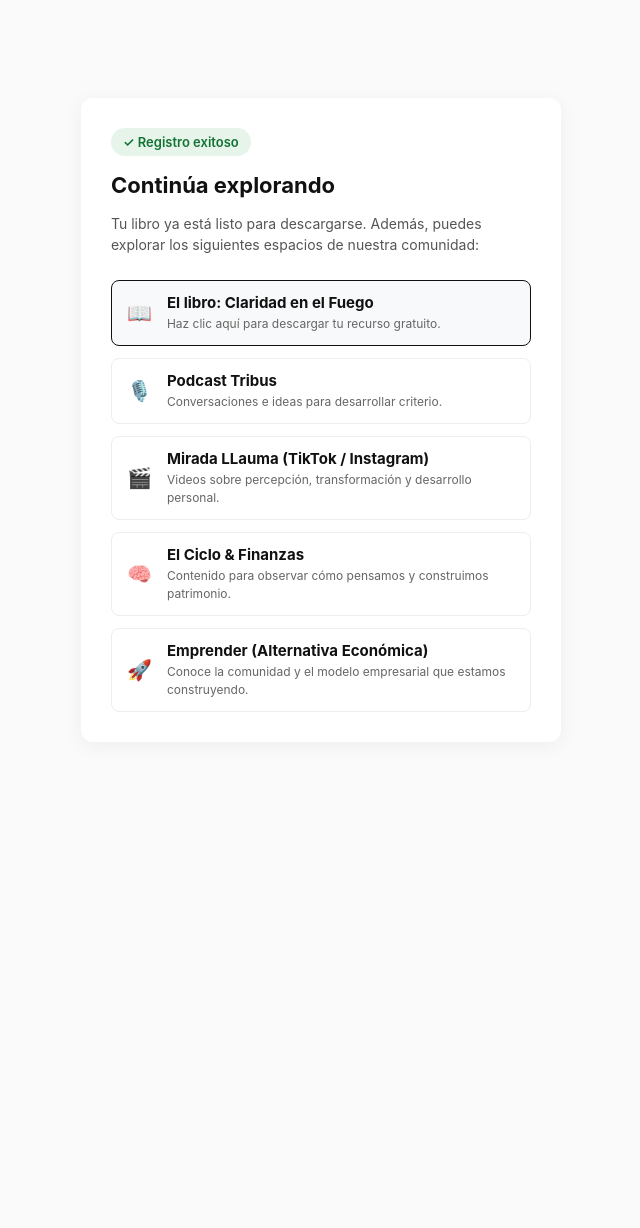
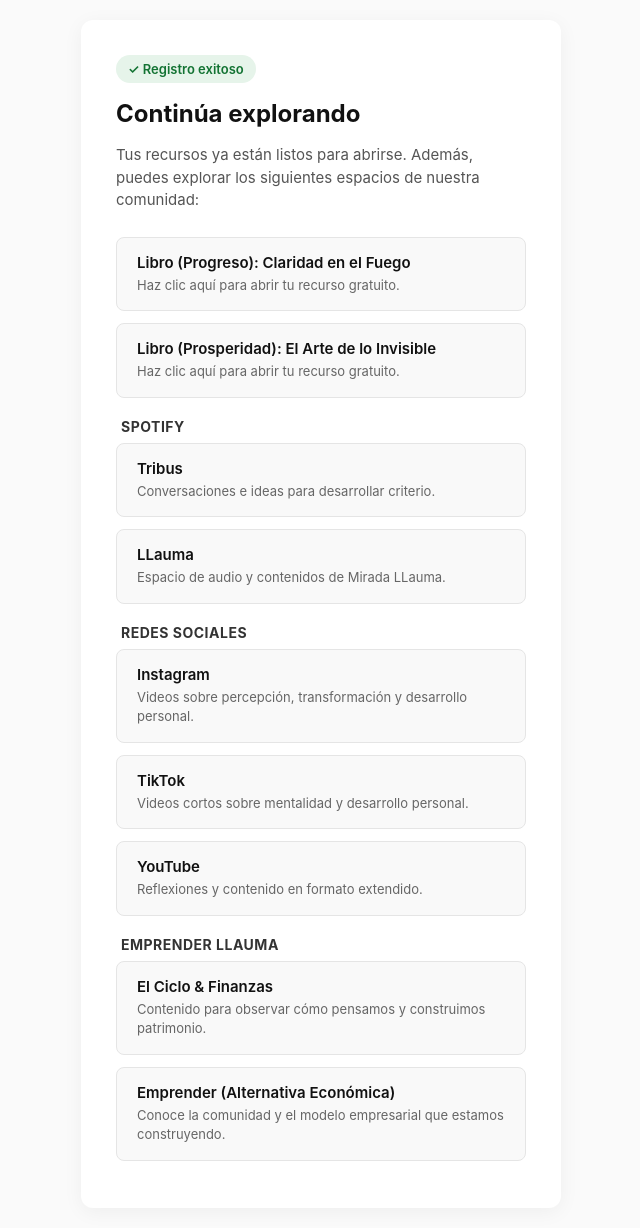
Before and after one commit to javieracu-ai/Mirada-LLauma, a Flask app: page /gracias in a window 1280 px wide. Shown: the whole page, without its empty margins (319-959 px from the left). Before the commit the page ends 697 px from the top, so only its background shows below. Run offline with Flask 3, Linux system fonts and the light colour scheme.

Commit message:
Actualizacion completa de enlaces de Spotify, rutas y landing page

```diff
--- a/app.py
+++ b/app.py
@@ -10,19 +10,19 @@ app.config["UPLOAD_FOLDER"] = UPLOAD_FOLDER
 
 
 def init_db():
-  conn = sqlite3.connect("database.db")
-  cursor = conn.cursor()
-  cursor.execute("""
+    conn = sqlite3.connect("database.db")
+    cursor = conn.cursor()
+    cursor.execute("""
         CREATE TABLE IF NOT EXISTS prospectos (
             id INTEGER PRIMARY KEY AUTOINCREMENT,
             nombre TEXT NOT NULL,
             email TEXT NOT NULL,
-            whatsapp TEXT NOT NULL,
+            whatsapp TEXT,
             fecha TIMESTAMP DEFAULT CURRENT_TIMESTAMP
         )
     """)
-  conn.commit()
-  conn.close()
+    conn.commit()
+    conn.close()
 
 
 init_db()
@@ -30,54 +30,64 @@ init_db()
 
 @app.route("/")
 def index():
-  return render_template("index.html")
+    return render_template("index.html")
 
 
 @app.route("/guardar", methods=["POST"])
 def guardar():
-  nombre = request.form["nombre"]
-  email = request.form["email"]
-  whatsapp = request.form["whatsapp"]
+    nombre = request.form["nombre"]
+    email = request.form["email"]
+    whatsapp = request.form["whatsapp"]
 
-  conn = sqlite3.connect("database.db")
-  cursor = conn.cursor()
-  cursor.execute(
-      "INSERT INTO prospectos (nombre, email, whatsapp) VALUES (?, ?, ?)",
-      (nombre, email, whatsapp),
-  )
-  conn.commit()
-  conn.close()
+    conn = sqlite3.connect("database.db")
+    cursor = conn.cursor()
+    cursor.execute(
+        "INSERT INTO prospectos (nombre, email, whatsapp) VALUES (?, ?, ?)",
+        (nombre, email, whatsapp),
+    )
+    conn.commit()
+    conn.close()
 
-  return redirect(url_for("gracias"))
+    return redirect(url_for("gracias"))
 
 
 @app.route("/gracias")
 def gracias():
-  return render_template("gracias.html")
+    return render_template("gracias.html")
 
 
+# Ruta para abrir el libro de Progreso en el navegador
 @app.route("/descargar-libro")
 def descargar_libro():
-  return send_from_directory(
-      app.config["UPLOAD_FOLDER"],
-      "claridad_en_el_fuego.pdf",
-      as_attachment=True,
-  )
+    return send_from_directory(
+        app.config["UPLOAD_FOLDER"],
+        "claridad_en_el_fuego.pdf",
+        as_attachment=False,
+    )
 
 
-# NUEVA RUTA: Panel de administración para ver los prospectos
+# Ruta para abrir el libro de Prosperidad con el nombre exacto
+@app.route("/descargar-arte-invisible")
+def descargar_arte_invisible():
+    return send_from_directory(
+        app.config["UPLOAD_FOLDER"],
+        "el_arte_de_lo_invisible.pdf",
+        as_attachment=False,
+    )
+
+
+# Panel de administración para ver los prospectos
 @app.route("/admin")
 def admin():
-  conn = sqlite3.connect("database.db")
-  cursor = conn.cursor()
-  cursor.execute(
-      "SELECT id, nombre, email, whatsapp, fecha FROM prospectos ORDER BY fecha"
-      " DESC"
-  )
-  prospectos = cursor.fetchall()
-  conn.close()
-  return render_template("admin.html", prospectos=prospectos)
+    conn = sqlite3.connect("database.db")
+    cursor = conn.cursor()
+    cursor.execute(
+        "SELECT id, nombre, email, whatsapp, fecha FROM prospectos ORDER BY fecha DESC"
+    )
+    prospectos = cursor.fetchall()
+    conn.close()
+    return render_template("admin.html", prospectos=prospectos)
 
 
 if __name__ == "__main__":
-  app.run(debug=True)
+    app.run(debug=True)
--- a/templates/gracias.html
+++ b/templates/gracias.html
@@ -3,7 +3,7 @@
 <head>
     <meta charset="UTF-8">
     <meta name="viewport" content="width=device-width, initial-scale=1.0">
-    <title>Continúa explorando — Mirada LLauma</title>
+    <title>Registro Exitoso — Mirada LLauma</title>
     <style>
         body {
             font-family: -apple-system, BlinkMacSystemFont, "Segoe UI", Roboto, Helvetica, Arial, sans-serif;
@@ -20,69 +20,66 @@
             width: 100%;
             max-width: 480px;
             background: #ffffff;
-            padding: 30px;
+            padding: 35px;
             border-radius: 12px;
             box-shadow: 0 4px 20px rgba(0,0,0,0.05);
             box-sizing: border-box;
         }
         .success-badge {
-            background: #e6f4ea;
+            display: inline-block;
+            background-color: #e6f4ea;
             color: #137333;
+            padding: 6px 12px;
+            border-radius: 20px;
             font-size: 13px;
             font-weight: 600;
-            padding: 6px 12px;
-            border-radius: 20px;
-            display: inline-block;
             margin-bottom: 15px;
         }
         h1 {
-            font-size: 22px;
+            font-size: 24px;
             line-height: 1.3;
             margin-top: 0;
             margin-bottom: 10px;
+            font-weight: 700;
         }
         p {
             color: #555;
-            font-size: 14px;
+            font-size: 15px;
             line-height: 1.5;
             margin-bottom: 25px;
         }
-        .resource-list {
-            display: flex;
-            flex-direction: column;
-            gap: 12px;
-        }
-        .resource-card {
-            display: flex;
-            align-items: center;
-            padding: 12px 15px;
-            border: 1px solid #eee;
+        .card {
+            display: block;
+            background: #f9f9f9;
+            border: 1px solid #e5e5e5;
+            padding: 15px 20px;
             border-radius: 8px;
+            margin-bottom: 12px;
             text-decoration: none;
             color: #111;
-            background: #fff;
             transition: all 0.2s;
         }
-        .resource-card:hover {
+        .card:hover {
             border-color: #111;
-            background: #fcfcfc;
+            background: #fff;
         }
-        .resource-icon {
-            font-size: 20px;
-            margin-right: 15px;
+        .card h3 {
+            margin: 0 0 4px 0;
+            font-size: 15px;
+            font-weight: 600;
         }
-        .resource-info h3 {
-            margin: 0 0 3px 0;
-            font-size: 15px;
-        }
-        .resource-info p {
+        .card p {
             margin: 0;
-            font-size: 12px;
+            font-size: 13px;
             color: #666;
         }
-        .highlight-card {
-            border: 1px solid #111;
-            background: #f8f9fa;
+        .submenu-title {
+            font-size: 14px;
+            font-weight: 700;
+            color: #333;
+            margin: 20px 0 8px 5px;
+            text-transform: uppercase;
+            letter-spacing: 0.5px;
         }
     </style>
 </head>
@@ -91,54 +88,65 @@
     <div class="container">
         <div class="success-badge">✓ Registro exitoso</div>
         <h1>Continúa explorando</h1>
-        <p>Tu libro ya está listo para descargarse. Además, puedes explorar los siguientes espacios de nuestra comunidad:</p>
+        <p>Tus recursos ya están listos para abrirse. Además, puedes explorar los siguientes espacios de nuestra comunidad:</p>
 
-        <div class="resource-list">
-            <!-- El Libro (Descarga directa local) -->
-            <a href="/descargar-libro" class="resource-card highlight-card">
-                <span class="resource-icon">📖</span>
-                <div class="resource-info">
-                    <h3>El libro: Claridad en el Fuego</h3>
-                    <p>Haz clic aquí para descargar tu recurso gratuito.</p>
-                </div>
+        <!-- Libro (Progreso): Claridad en el Fuego -->
+        <a href="/descargar-libro" target="_blank" class="card">
+            <h3>Libro (Progreso): Claridad en el Fuego</h3>
+            <p>Haz clic aquí para abrir tu recurso gratuito.</p>
         </a>
 
-            <!-- Podcast Tribus (Enlace externo corregido con https://) -->
-            <a href="https://open.spotify.com/show/5eMAIiUjMwcCpCnKSl1BAQ" target="_blank" class="resource-card">
-                <span class="resource-icon">🎙️</span>
-                <div class="resource-info">
-                    <h3>Podcast Tribus</h3>
-                    <p>Conversaciones e ideas para desarrollar criterio.</p>
-                </div>
+        <!-- Libro (Prosperidad): El Arte de lo Invisible -->
+        <a href="/descargar-arte-invisible" target="_blank" class="card">
+            <h3>Libro (Prosperidad): El Arte de lo Invisible</h3>
+            <p>Haz clic aquí para abrir tu recurso gratuito.</p>
         </a>
 
-            <!-- Mirada LLauma y Redes Sociales -->
-            <a href="https://tiktok.com" target="_blank" class="resource-card">
-                <span class="resource-icon">🎬</span>
-                <div class="resource-info">
-                    <h3>Mirada LLauma (TikTok / Instagram)</h3>
-                    <p>Videos sobre percepción, transformación y desarrollo personal.</p>
-                </div>
+        <!-- SECCIÓN: Spotify -->
+        <div class="submenu-title">Spotify</div>
+
+        <!-- Spotify: Tribus -->
+        <a href="https://open.spotify.com/show/5eMAIiUjMwcCpCnKSl1BAQ?si=c292da0caea34f13" target="_blank" class="card">
+            <h3>Tribus</h3>
+            <p>Conversaciones e ideas para desarrollar criterio.</p>
         </a>
 
-            <!-- Educación Financiera y Criterio -->
-            <a href="#" class="resource-card">
-                <span class="resource-icon">🧠</span>
-                <div class="resource-info">
+        <!-- Spotify: LLauma -->
+        <a href="https://open.spotify.com/episode/4ypLBEKYwopLPPlJD7sab1?si=T2dev4AOR8O8GxrAL-jgVQ&utm_source=copy-link" target="_blank" class="card">
+            <h3>LLauma</h3>
+            <p>Espacio de audio y contenidos de Mirada LLauma.</p>
+        </a>
+
+        <!-- SECCIÓN: Redes Sociales -->
+        <div class="submenu-title">Redes Sociales</div>
+
+        <a href="https://www.instagram.com/llauma0/?hl=es-la" target="_blank" class="card">
+            <h3>Instagram</h3>
+            <p>Videos sobre percepción, transformación y desarrollo personal.</p>
+        </a>
+
+        <a href="https://www.tiktok.com/@llauma6" target="_blank" class="card">
+            <h3>TikTok</h3>
+            <p>Videos cortos sobre mentalidad y desarrollo personal.</p>
+        </a>
+
+        <a href="https://www.youtube.com/@llauma7218" target="_blank" class="card">
+            <h3>YouTube</h3>
+            <p>Reflexiones y contenido en formato extendido.</p>
+        </a>
+
+        <!-- SECCIÓN: Emprender LLauma -->
+        <div class="submenu-title">Emprender LLauma</div>
+
+        <a href="#" class="card">
             <h3>El Ciclo & Finanzas</h3>
             <p>Contenido para observar cómo pensamos y construimos patrimonio.</p>
-                </div>
         </a>
 
-            <!-- Emprender / Alternativa Empresarial -->
-            <a href="#" class="resource-card">
-                <span class="resource-icon">🚀</span>
-                <div class="resource-info">
+        <a href="#" class="card">
             <h3>Emprender (Alternativa Económica)</h3>
             <p>Conoce la comunidad y el modelo empresarial que estamos construyendo.</p>
-                </div>
         </a>
-        </div>
     </div>
 
 </body>
```
Also changed, not shown: templates/index.html (+18 -0 lines), database.db, 1 other file. Lines whose indentation alone changed are shown as unchanged.
